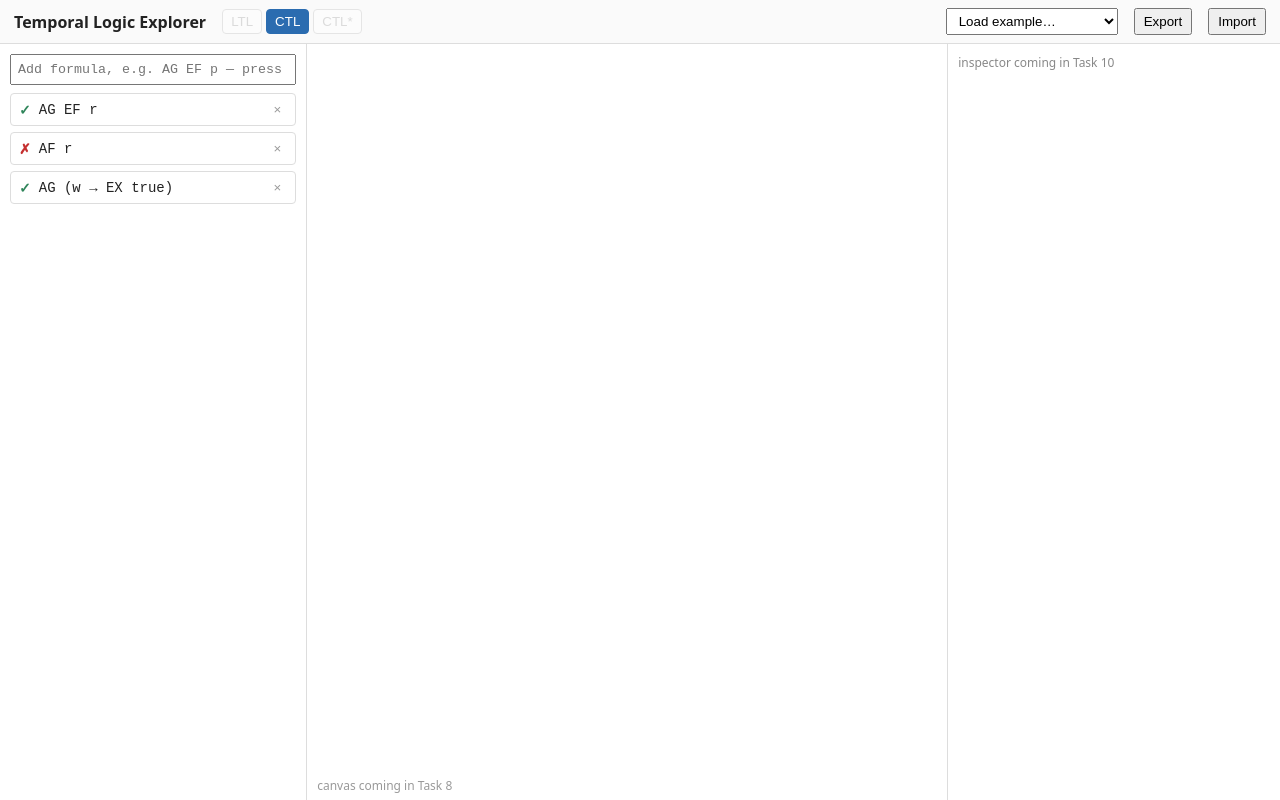
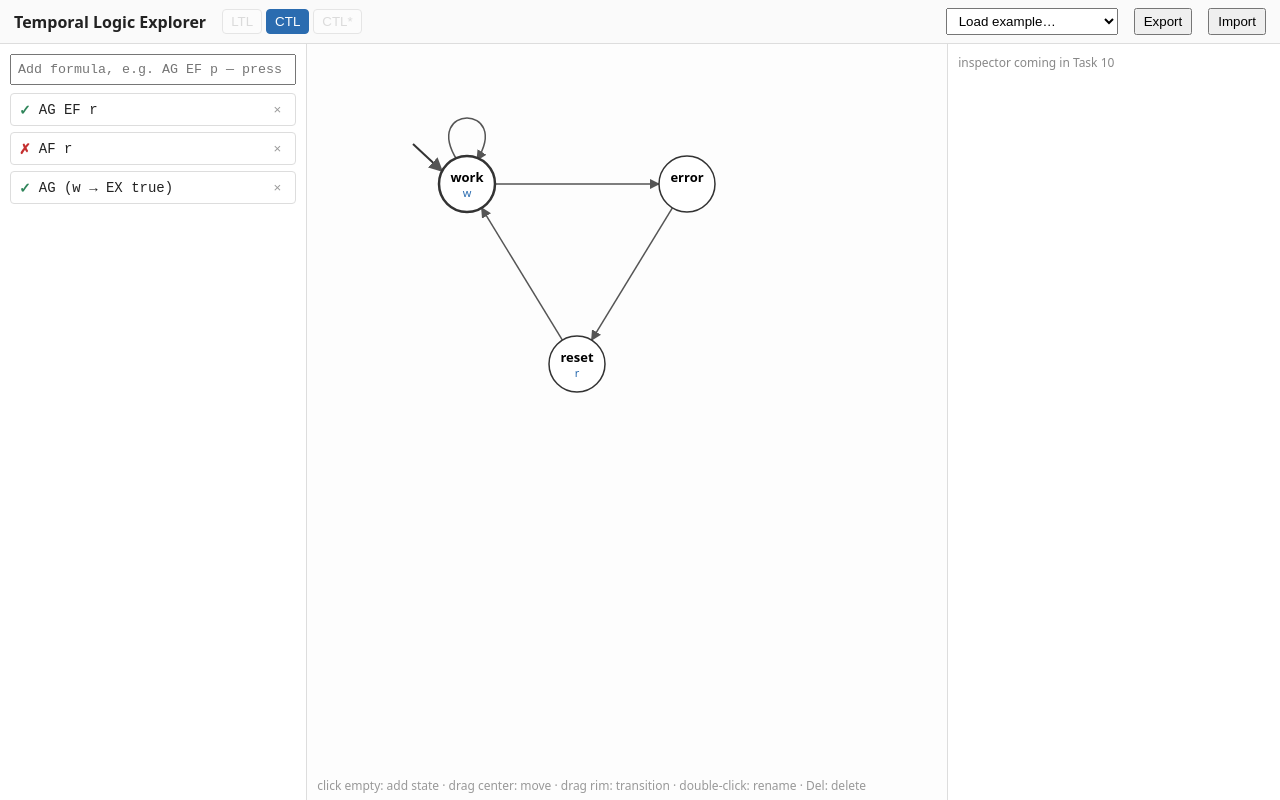
Before and after one commit to JeroenRobben/temporal-logic-explorer, a React (Vite) app: page / in a window 1280 px wide. Built offline with nearby package versions, Linux system fonts and the light colour scheme.

Commit message:
feat: SVG canvas rendering — states, transitions, self-loops, highlights, evidence overlay

```diff
--- a/src/ui/Canvas.tsx
+++ b/src/ui/Canvas.tsx
@@ -1,5 +1,7 @@
-import { KripkeStructure } from '../core/kripke';
+import { useRef, useState } from 'react';
+import { KripkeStructure, KripkeState, stateById } from '../core/kripke';
 import { Evidence } from '../core/evidence';
+import { EVIDENCE_COLOR } from './colors';
 
 export interface Highlight {
   sat: Set<string>;
@@ -17,6 +19,101 @@ export interface CanvasProps {
   deadlocks: Set<string>;
 }
 
-export default function Canvas(_props: CanvasProps) {
-  return <div className="canvas-help">canvas coming in Task 8</div>;
+export const R = 28;
+
+export function edgePath(a: KripkeState, b: KripkeState, curved: boolean): string {
+  if (a.id === b.id) {
+    return `M ${a.x - 10} ${a.y - R + 4} C ${a.x - 45} ${a.y - R - 52}, ${a.x + 45} ${a.y - R - 52}, ${a.x + 10} ${a.y - R + 4}`;
+  }
+  const dx = b.x - a.x, dy = b.y - a.y;
+  const d = Math.hypot(dx, dy) || 1;
+  const ux = dx / d, uy = dy / d;
+  const sx = a.x + ux * R, sy = a.y + uy * R;
+  const ex = b.x - ux * R, ey = b.y - uy * R;
+  if (!curved) return `M ${sx} ${sy} L ${ex} ${ey}`;
+  const mx = (sx + ex) / 2 - uy * 22, my = (sy + ey) / 2 + ux * 22;
+  return `M ${sx} ${sy} Q ${mx} ${my} ${ex} ${ey}`;
 }
+
+export default function Canvas(props: CanvasProps) {
+  const { model, selectedStateId, highlight, evidence, deadlocks } = props;
+  const svgRef = useRef<SVGSVGElement>(null);
+  const [view] = useState({ tx: 0, ty: 0, scale: 1 });
+
+  const hasReverse = (from: string, to: string) =>
+    model.transitions.some((t) => t.from === to && t.to === from);
+
+  const evidencePairs: [KripkeState, KripkeState][] = [];
+  if (evidence) {
+    for (let i = 0; i + 1 < evidence.path.length; i++) {
+      const a = stateById(model, evidence.path[i]);
+      const b = stateById(model, evidence.path[i + 1]);
+      if (a && b) evidencePairs.push([a, b]);
+    }
+  }
+
+  return (
+    <>
+      <svg ref={svgRef} className="canvas-svg">
+        <defs>
+          <marker id="arrow" viewBox="0 0 10 10" refX="9" refY="5"
+            markerWidth="7" markerHeight="7" orient="auto-start-reverse">
+            <path d="M 0 0 L 10 5 L 0 10 z" fill="#555" />
+          </marker>
+          <marker id="arrow-ev" viewBox="0 0 10 10" refX="9" refY="5"
+            markerWidth="6" markerHeight="6" orient="auto-start-reverse">
+            <path d="M 0 0 L 10 5 L 0 10 z" fill={EVIDENCE_COLOR} />
+          </marker>
+        </defs>
+        <g transform={`translate(${view.tx},${view.ty}) scale(${view.scale})`}>
+          {model.transitions.map((t) => {
+            const a = stateById(model, t.from), b = stateById(model, t.to);
+            if (!a || !b) return null;
+            return (
+              <path key={`${t.from}->${t.to}`}
+                d={edgePath(a, b, t.from !== t.to && hasReverse(t.from, t.to))}
+                fill="none" stroke="#555" strokeWidth={1.5} markerEnd="url(#arrow)" />
+            );
+          })}
+          {evidencePairs.map(([a, b], i) => (
+            <path key={`ev-${i}`} className="evidence-path"
+              d={edgePath(a, b, a.id !== b.id && hasReverse(a.id, b.id))}
+              fill="none" stroke={EVIDENCE_COLOR} strokeWidth={4} opacity={0.85}
+              markerEnd="url(#arrow-ev)" />
+          ))}
+          {model.states.map((s) => {
+            const inSat = highlight?.sat.has(s.id);
+            const isFresh = highlight?.fresh.has(s.id);
+            return (
+              <g key={s.id} data-state-id={s.id}>
+                {inSat && (
+                  <circle cx={s.x} cy={s.y} r={R + 6} fill={isFresh ? highlight!.color : 'none'}
+                    fillOpacity={isFresh ? 0.25 : 0} stroke={highlight!.color}
+                    strokeWidth={isFresh ? 5 : 3.5} />
+                )}
+                {s.isInitial && (
+                  <path d={`M ${s.x - R - 26} ${s.y - R - 12} L ${s.x - R + 3} ${s.y - R + 15}`}
+                    stroke="#333" strokeWidth={2} markerEnd="url(#arrow)" fill="none" />
+                )}
+                <circle cx={s.x} cy={s.y} r={R} fill="#fff"
+                  stroke={s.id === selectedStateId ? '#2b6cb0' : '#333'}
+                  strokeWidth={s.id === selectedStateId ? 3 : s.isInitial ? 2.5 : 1.5} />
+                <text x={s.x} y={s.y - 2} textAnchor="middle" fontSize={13} fontWeight={600}
+                  style={{ userSelect: 'none' }}>{s.name}</text>
+                <text x={s.x} y={s.y + 13} textAnchor="middle" fontSize={11} fill="#2b6cb0"
+                  style={{ userSelect: 'none' }}>{s.propositions.join(',')}</text>
+                {deadlocks.has(s.id) && (
+                  <text x={s.x + R - 4} y={s.y - R + 4} fontSize={14} fill="#dd6b20"
+                    style={{ userSelect: 'none' }}>⚠</text>
+                )}
+              </g>
+            );
+          })}
+        </g>
+      </svg>
+      <div className="canvas-help">
+        click empty: add state · drag center: move · drag rim: transition · double-click: rename · Del: delete
+      </div>
+    </>
+  );
+}
```
